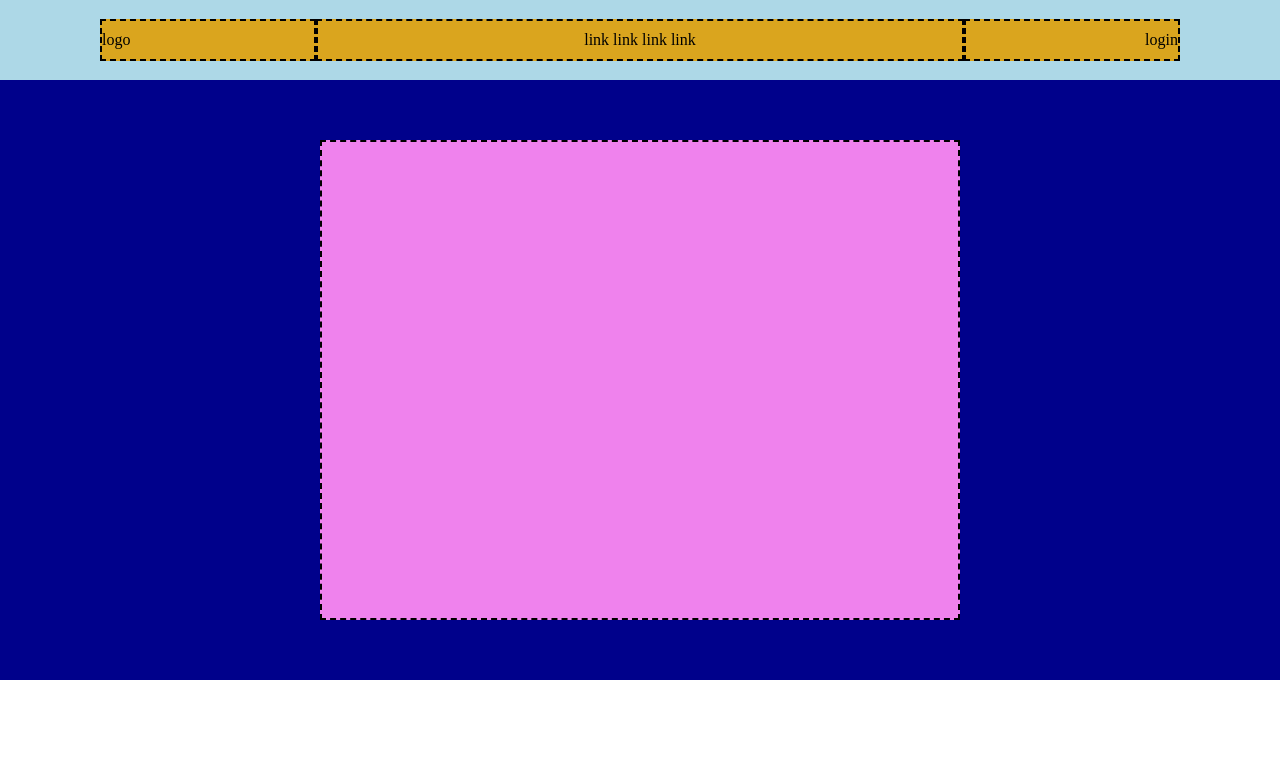
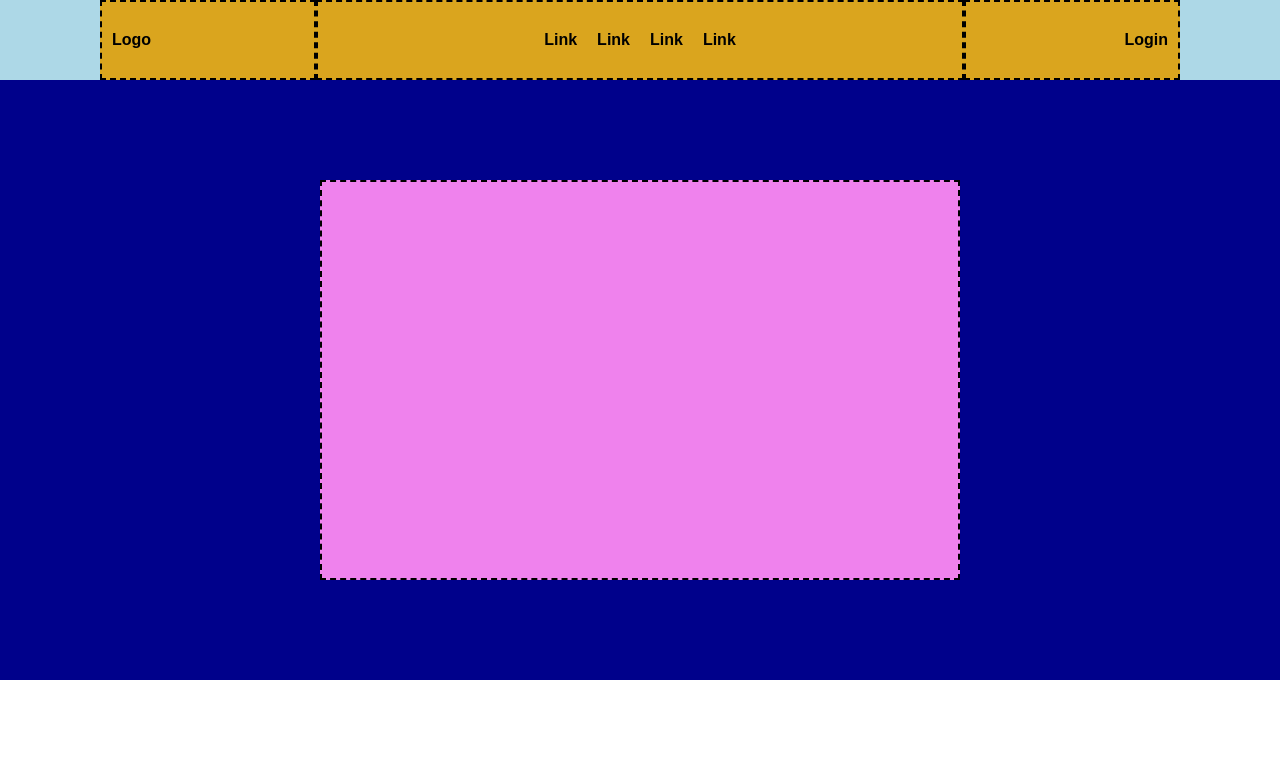
Before and after one commit to gabrielebonucci/htmlcss-struttura-discord, a plain HTML site: page index.html in a window 1280 px wide. Shown: the top 757 px of the page. Drawn offline with Linux system fonts and the light colour scheme.

Commit message:
correzione e refactoring codice

```diff
--- a/css/style.css
+++ b/css/style.css
@@ -4,6 +4,10 @@
     margin: 0;
     padding: 0;
     box-sizing: border-box;
+}
+
+body{
+font-family: Arial, Helvetica, sans-serif;
 }
 
 .container{
@@ -35,49 +39,69 @@ header{
     height: 80px;
     display: flex;
     justify-content: space-between;
+}
+
+.navbar-logo, .navbar-login {
+    flex-basis: 20%;
+    background-color: #DAA51E;
+    padding: 10px;
+    display: flex;
     align-items: center;
 }
 
-.navbar > * {
-    flex-basis: 20%;
-    padding: 10px 0;
+.navbar-links{
+    flex-grow: 1;
+    text-align: center;
+    height: 100%;
     background-color: #DAA51E;
+    display: flex;
+    align-items: center;
+    justify-content: center;
+
 }
 
-.navbar-link{
-    flex-grow: 1;
-    text-align: center;
+.navbar-links ul{
+    list-style-type: none;
+    display: flex;
+    gap: 20px;
+}
+
+.navbar-links a, .navbar-logo a, .navbar-login a {
+    text-decoration: none;
+    color: black;
+    font-weight: bold;
 }
 
 .navbar-login{
-    text-align: right;
+    justify-content: flex-end;
 }
 
 /* Jumbotron */
 
 .jumbotron{
     background-color: #00018B;
-    height: 600px;
+    min-height: 600px;
     padding: 60px 0;
     display: flex;
+    align-items: center;
     justify-content: center;
 }
 
 .jumbotron-content{
     background-color:#EF82ED ;
     width: 50%;
+    height: 400px;
 }
 
 /* Section */
 
 section{
-    height: 600px;
+    min-height: 600px;
+    padding: 80px 0;
 }
 
 .bg-gray{
     background-color: #D3D3D3;
-    padding-top: 0;
-    padding-bottom: 0;
 }
 
 .bg-white{
@@ -87,35 +111,33 @@ section{
 .large{
     flex-basis: 60%;
     background-color: #1E90FF;
-    height: 400px;
+    min-height: 400px;
 }
 
 .small{
     flex-basis: 40%;
     background-color: #FFC0CA;
-    height: 400px;
+    min-height: 400px;
 
 }
 
 .full{
     flex-basis: 100%;
     background-color: #218B21;
-    height: 800px;
+    min-height: 800px;
 }
 
-.bigger{
-    height: 1200px;
-}
 
 /* footer */
 
 footer{
     background-color: #23272A;
     padding: 50px 0;
+    color: white;
 }
 
 .footer-top{
-    height: 700px;
+    min-height: 500px;
     border-bottom: 1px solid purple;
     padding-bottom: 30px;
     display: flex;
@@ -132,11 +154,13 @@ footer{
 }
 .footer-nav{
 height: 100%;
-    display:flex;
+display:flex;
+justify-content: space-around;
+
 }
 .nav-col{
     flex-basis: 25%;
-    border-color: white;
+    border: 1px dashed white;
 }
 
 .footer-bottom{
@@ -145,11 +169,13 @@ height: 100%;
     justify-content: space-between;
     align-items: center;
     margin-top: 30px;
-        background-color:#7FFFD4;
+    padding: 20px 0;
+    background-color:#7FFFD4;
 
 }
 
 .footer-bottom>*{
     padding: 5px 10px;
     background-color:#F08180;
+    border: 1px dashed black;
 }
--- a/index.html
+++ b/index.html
@@ -18,9 +18,30 @@
 
         <nav class="navbar container">
 
-            <nav class="navbar-logo border">logo</nav>
-            <nav class="navbar-link border">link link link link</nav>
-            <nav class="navbar-login border">login</nav>
+            <div class="navbar-logo border">
+
+                <a href="#">Logo</a>
+
+            </div>
+
+            <nav class="navbar-links border">
+
+                <ul>
+
+                    <li><a href="#">Link</a></li>
+                    <li><a href="#">Link</a></li>
+                    <li><a href="#">Link</a></li>
+                    <li><a href="#">Link</a></li>
+
+                </ul>
+
+            </nav>
+
+            <div class="navbar-login border">
+
+                <a href="#">Login</a>
+
+            </div>
 
         </nav>
 
@@ -75,7 +96,7 @@
 
         </section>
 
-        <section class="bg-gray bigger">
+        <section class="bg-gray">
             <div class="container flex h-100">
 
                 <div class="full border"></div>
@@ -108,7 +129,7 @@
 
             </div>
 
-            <div class="footer-bottom border">
+            <div class="footer-bottom">
                 <div>Logo</div>
                 <div>Link</div>
 
```
